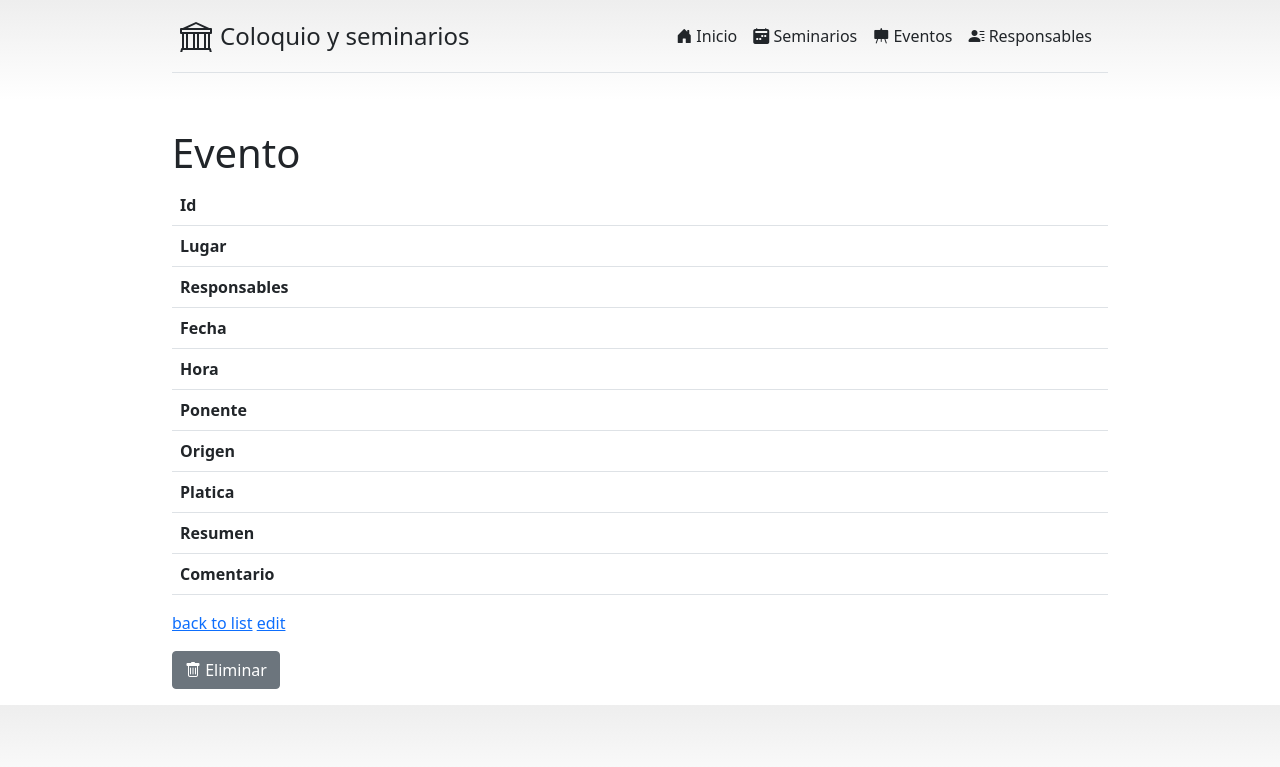
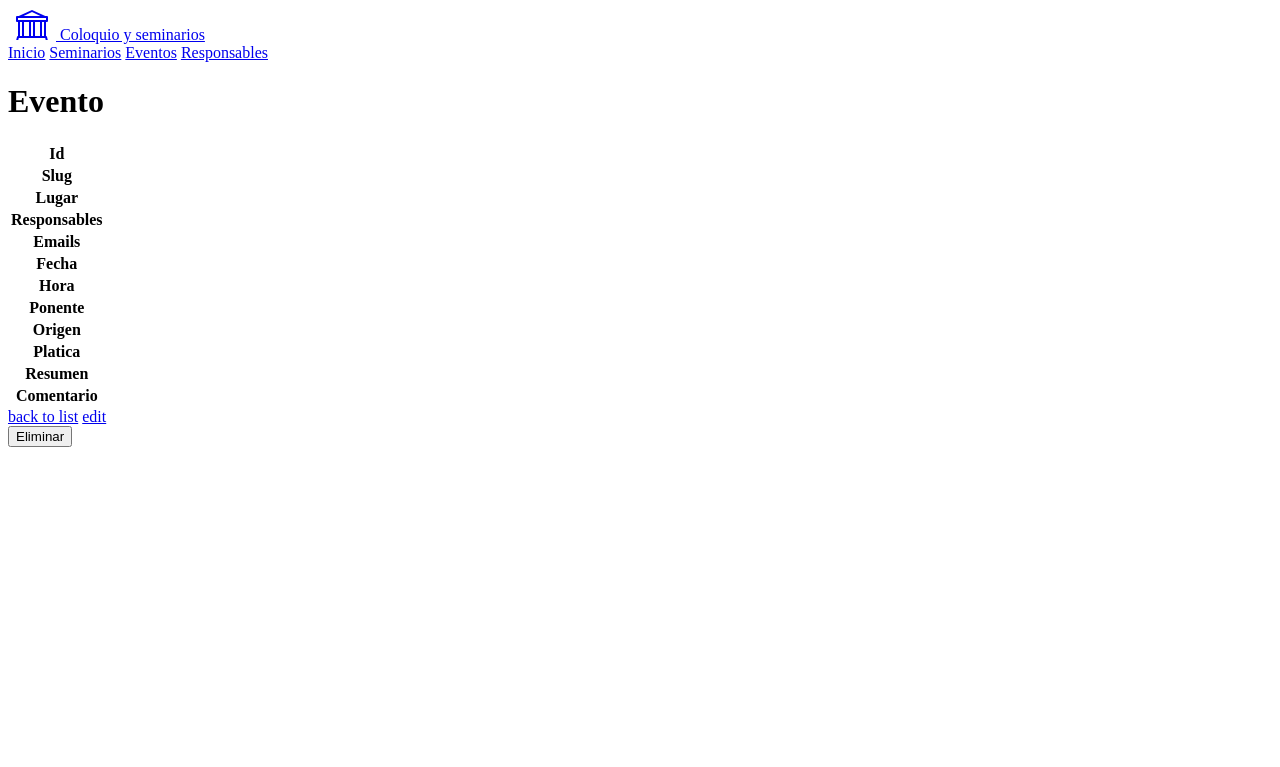
Before and after one commit to lugetego/seminarios, a Symfony app: template templates/evento/show.html.twig in a window 1280 px wide. Shown: the top 767 px of the page. Run offline with Twig, Linux system fonts and the light colour scheme; the template is opened without the code that fills it, so the values that code supplies are empty; some libraries are stand-ins or nearby versions.

Commit message:
- Agregar Slug Evento - Agregar correos a Evento - Agregar JavaScript a Evento, recuperar valores por default de Seminario (en proceso)
yarn add jquery --dev
yarn add bootstrap --dev
yarn add popper.js --dev
yarn add bootstrap-icons --dev

```diff
--- a/assets/styles/app.css
+++ b/assets/styles/app.css
@@ -1,3 +1,2 @@
-body {
-    background-color: lightgray;
-}
+@import '~bootstrap';
+@import url("https://cdn.jsdelivr.net/npm/bootstrap-icons@1.6.0/font/bootstrap-icons.css");
--- a/assets/styles/ccm.css
+++ /dev/null
@@ -1,11 +0,0 @@
-body {
-    background-image: linear-gradient(180deg, #eee, #fff 100px, #fff);
-}
-
-.container {
-    max-width: 960px;
-}
-
-.pricing-header {
-    max-width: 700px;
-}
--- a/package.json
+++ b/package.json
@@ -3,6 +3,8 @@
         "@symfony/stimulus-bridge": "^2.0.0",
         "@symfony/webpack-encore": "^1.0.0",
         "core-js": "^3.0.0",
+        "jquery": "^3.6.0",
+        "popper.js": "^1.16.1",
         "regenerator-runtime": "^0.13.2",
         "stimulus": "^2.0.0",
         "webpack-notifier": "^1.6.0"
@@ -16,6 +18,8 @@
         "build": "encore production --progress"
     },
     "dependencies": {
-        "bootstrap-icons": "^1.5.0"
+        "bootstrap": "^5.1.3",
+        "bootstrap-icons": "^1.6.0",
+        "yarn": "^1.22.15"
     }
 }
--- a/src/Entity/Responsable.php
+++ b/src/Entity/Responsable.php
@@ -70,7 +70,6 @@ class Responsable
     {
         $this->slug = $slug;
     }
-
 
     public function getId(): ?int
     {
--- a/src/Form/EventoType.php
+++ b/src/Form/EventoType.php
@@ -15,6 +15,7 @@ class EventoType extends AbstractType
     {
         $builder
             ->add('lugar')
+            ->add('emails')
             ->add('seminario',null, [
                 'placeholder' => 'Seleccionar',
             ])
--- a/templates/base.html.twig
+++ b/templates/base.html.twig
@@ -6,10 +6,8 @@
     {# Run `composer require symfony/webpack-encore-bundle`
            and uncomment the following Encore helpers to start using Symfony UX #}
     {% block stylesheets %}
-        <link href="https://cdn.jsdelivr.net/npm/bootstrap@5.1.1/dist/css/bootstrap.min.css" rel="stylesheet" integrity="sha384-F3w7mX95PdgyTmZZMECAngseQB83DfGTowi0iMjiWaeVhAn4FJkqJByhZMI3AhiU" crossorigin="anonymous">
-        {#  {{ encore_entry_link_tags('app') }} #}
-        <link rel="stylesheet" href="https://cdn.jsdelivr.net/npm/bootstrap-icons@1.5.0/font/bootstrap-icons.css">
-        <link rel="stylesheet" href="{{ asset('css/ccm.css') }}" />
+        {{ encore_entry_link_tags('app') }}
+     {#   <link rel="stylesheet" href="https://cdn.jsdelivr.net/npm/bootstrap-icons@1.5.0/font/bootstrap-icons.css">#}
     {% endblock %}
 </head>
 <body>
@@ -43,9 +41,7 @@
 </div>
 
 {% block javascripts %}
-    {#{{ encore_entry_script_tags('app') }}#}
-    <script src="https://cdn.jsdelivr.net/npm/@popperjs/core@2.9.3/dist/umd/popper.min.js" integrity="sha384-W8fXfP3gkOKtndU4JGtKDvXbO53Wy8SZCQHczT5FMiiqmQfUpWbYdTil/SxwZgAN" crossorigin="anonymous"></script>
-    <script src="https://cdn.jsdelivr.net/npm/bootstrap@5.1.1/dist/js/bootstrap.min.js" integrity="sha384-skAcpIdS7UcVUC05LJ9Dxay8AXcDYfBJqt1CJ85S/CFujBsIzCIv+l9liuYLaMQ/" crossorigin="anonymous"></script>
+    {{ encore_entry_script_tags('app') }}
 {% endblock %}
 
 </body>
--- a/templates/evento/_form.html.twig
+++ b/templates/evento/_form.html.twig
@@ -4,7 +4,7 @@
         <div class="col-4">
             <div class="form-floating mb-3">
                 {{ form_widget(form.seminario,{
-                    'attr': {'class': 'form-control', 'placeholder':'Seminario',
+                    'attr': {'class': 'form-control js-evento-seminario', 'placeholder':'Seminario',
                     } } ) }}
                 <label for="seminario">{{ form_label(form.seminario) }}</label>
                 <div>{{ form_errors(form.seminario) }}</div>
--- a/templates/evento/show.html.twig
+++ b/templates/evento/show.html.twig
@@ -12,12 +12,20 @@
                 <td>{{ evento.id }}</td>
             </tr>
             <tr>
+                <th>Slug</th>
+                <td>{{ evento.slug }}</td>
+            </tr>
+            <tr>
                 <th>Lugar</th>
                 <td>{{ evento.lugar }}</td>
             </tr>
             <tr>
                 <th>Responsables</th>
                 <td>{{ evento.responsables }}</td>
+            </tr>
+            <tr>
+                <th>Emails</th>
+                <td>{{ evento.emails }}</td>
             </tr>
             <tr>
                 <th>Fecha</th>
```
Also changed, not shown: assets/app.js (+6 -1 lines), src/Entity/Evento.php (+41 -3 lines), templates/evento/new.html.twig (+7 -3 lines), templates/seminario/index.html.twig (+2 -8 lines), package-lock.json, 4 other files.
